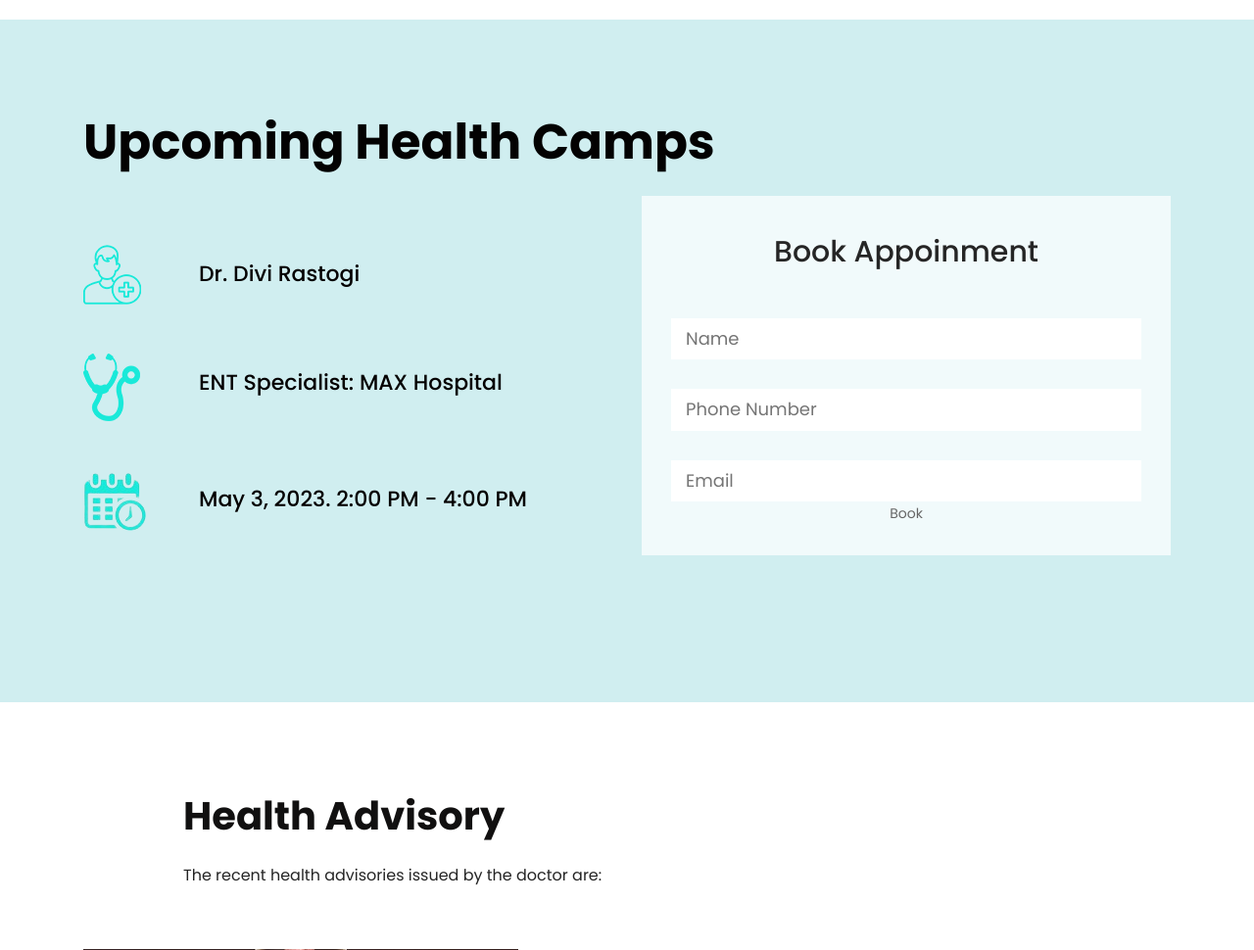
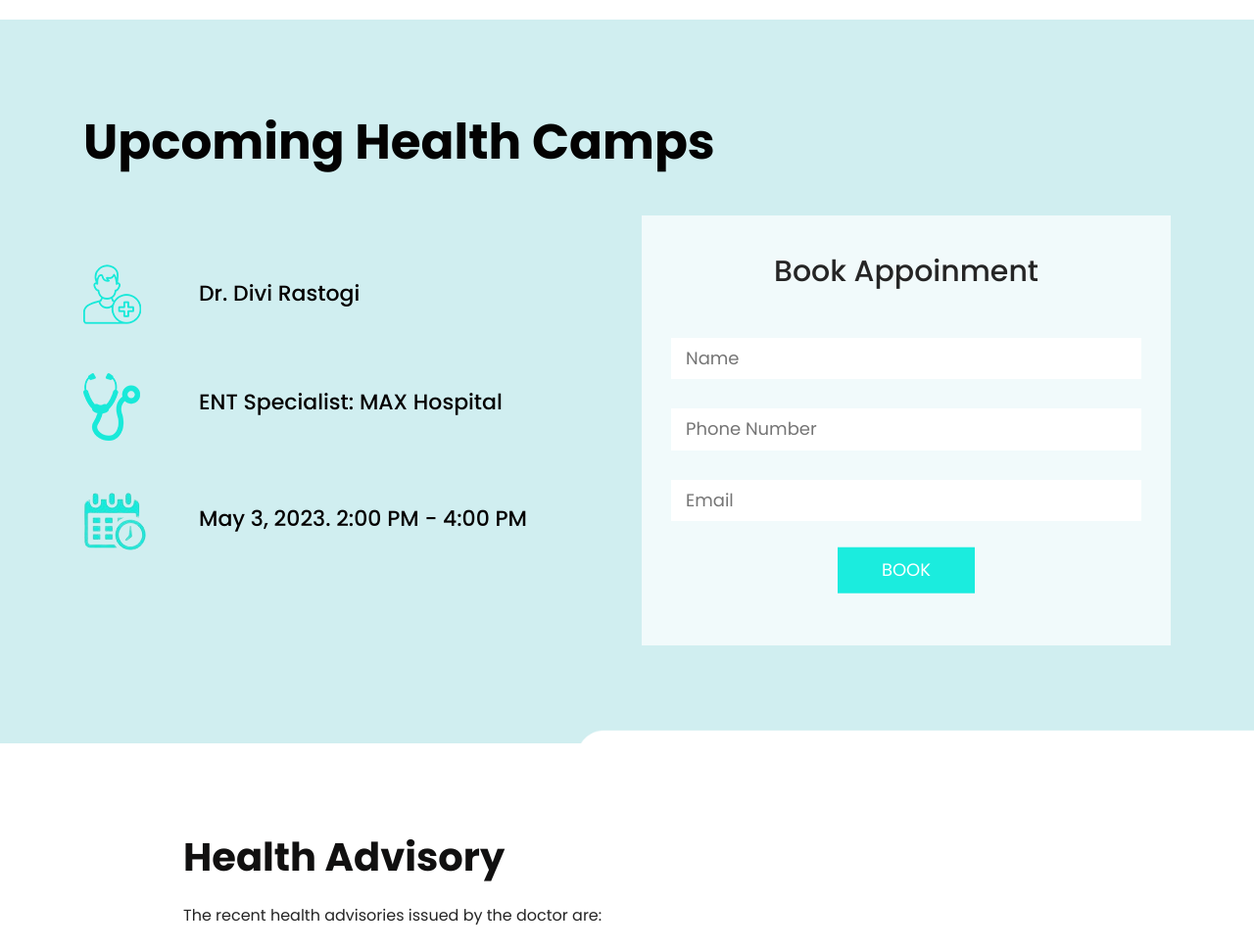
Before and after one commit to AjeetVerma12/healthEase, a Flask app: page / in a window 1280 px wide. Shown: the part 1541-2511 px from the top of the page at 98% size. Run offline with Flask 3, Linux system fonts and the light colour scheme; some libraries are stand-ins or nearby versions.

Commit message:
Fixed button

```diff
--- a/HealthEase/static/css/home.css
+++ b/HealthEase/static/css/home.css
@@ -861,7 +861,7 @@ button {
     background-image: url(../images/contact-bg.png);
     background-size: 100%;
     background-repeat: no-repeat;
-    padding-bottom: 150px;
+    padding-bottom: 100px;
 }
 
 .contact_taital {
@@ -870,6 +870,7 @@ button {
     font-size: 50px;
     color: #030202;
     font-weight: bold;
+    padding-bottom: 30px;
 }
 
 .icon_main {
@@ -895,6 +896,8 @@ button {
 .contact_box {
     width: 100%;
     float: left;
+    justify-content: center;
+    align-items: center;
     background-color: #f1fafb;
     height: auto;
     padding: 30px;
@@ -918,6 +921,7 @@ button {
     padding: 5px 15px;
     border: 0px;
     margin-top: 30px;
+    /* margin-bottom: 30px; */
 }
 
 .massage-bt {
@@ -933,12 +937,20 @@ button {
 }
 
 .send_bt {
+    margin-left: 170px;
     width: 140px;
-    margin: 0 auto;
+    font-size: 18px;
+    color: #ffffff;
+    background-color: #1becde;
+    padding: 7px 0px;
     text-align: center;
+    margin-top: 50px;
+    text-transform: uppercase;
+    -ms-transform: translateY(-50%);
+    transform: translateY(-50%);
 }
 
-.send_bt a {
+/* .send_bt a {
     width: 100%;
     float: left;
     font-size: 18px;
@@ -948,9 +960,9 @@ button {
     text-align: center;
     margin-top: 50px;
     text-transform: uppercase;
-}
+} */
 
-.send_bt a:hover {
+.send_bt :hover {
     background-color: #252525;
 }
 
--- a/HealthEase/templates/home.html
+++ b/HealthEase/templates/home.html
@@ -200,7 +200,7 @@
                      <input type="text" class="Email_text" placeholder="Name" name="Name">
                      <input type="int" class="Email_text" placeholder="Phone Number" name="phone">
                      <input type="email" class="Email_text" placeholder="Email" name="email">
-                     <div class="send_bt">Book</div>
+                     <button class="send_bt" type="submit">Book</button>
                   </div>
                   </form>
                </div>
```
